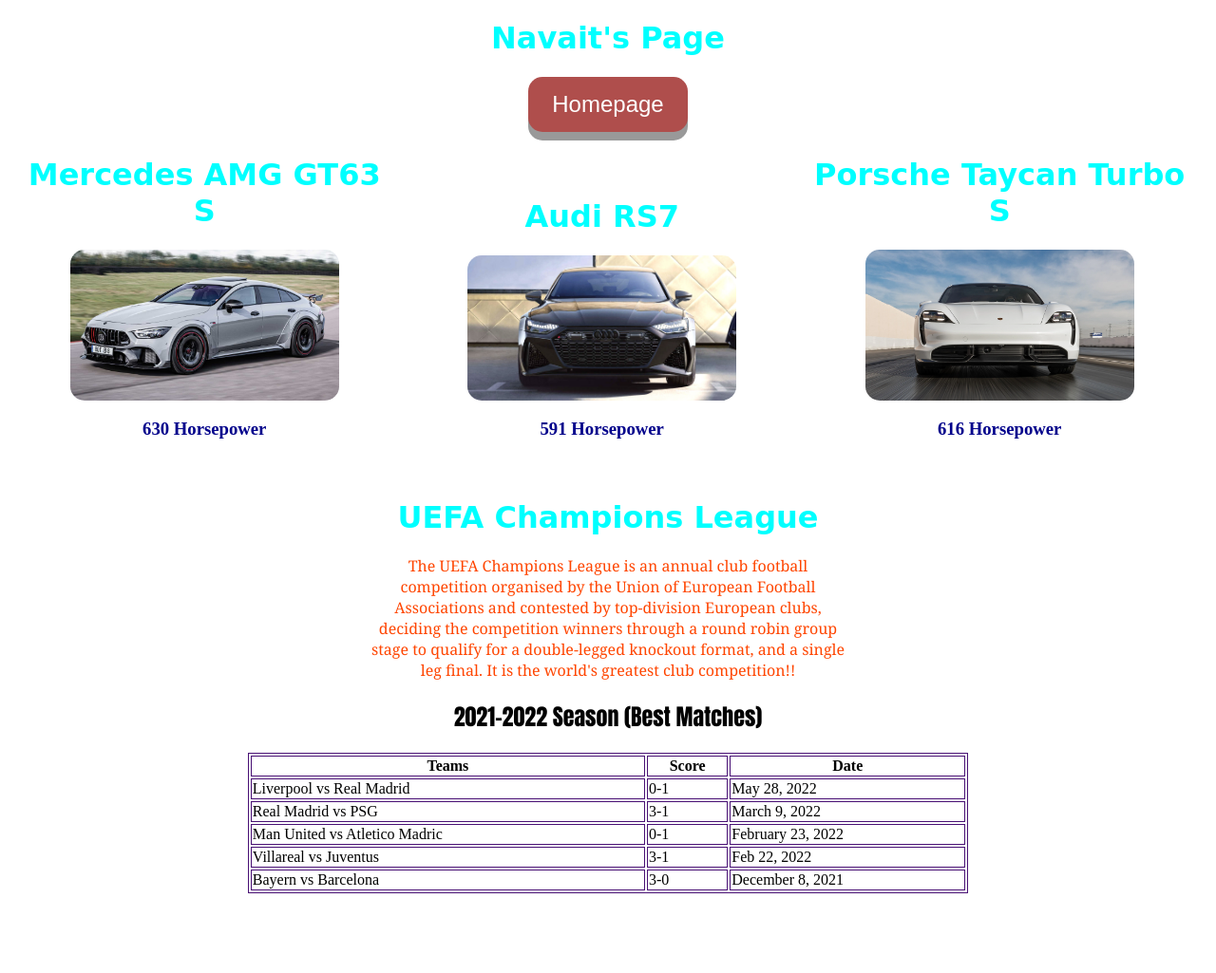
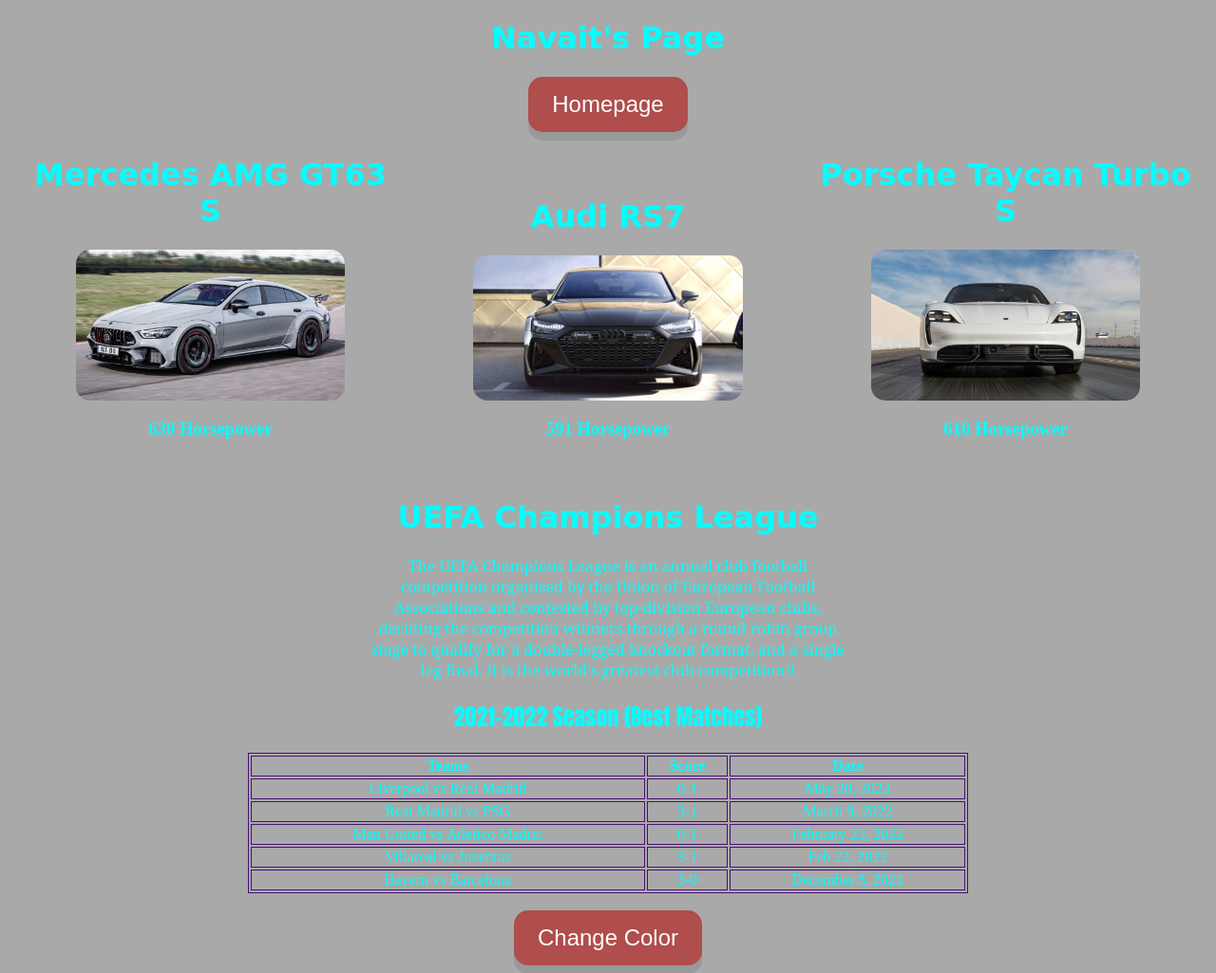
Before and after one commit to nk0311/Assignment_1, a plain HTML site: page navait.html in a window 1280 px wide. Shown: the whole page at 95% size. Before the commit the page ends 949 px from the top, so only its background shows below. Drawn offline with Linux system fonts and the light colour scheme.

Commit message:
added change color button

```diff
--- a/css/navait.css
+++ b/css/navait.css
@@ -45,11 +45,11 @@
 
 h1 {
   font-family: cursive;
-  color: aqua;
+
 }
 
 h3 {
-  color: darkblue;
+
   text-align: center;
 }
 
@@ -58,7 +58,7 @@
   margin-left: 30%;
   margin-right: 30%;
   font-family: Cambria, Cochin, Georgia, Times, 'Times New Roman', serif;
-  color: orangered;
+
 }
 
 table, th, td {
@@ -69,9 +69,17 @@
 table {
   width: 60%;
 
+
 }
 
 h2 {
+
   text-align: center;
   font-family: Impact, Haettenschweiler, 'Arial Narrow Bold', sans-serif;
 }
+
+body {
+  text-align: center;
+  color: aqua;
+  background-color: darkgrey;
+}
--- a/navait.html
+++ b/navait.html
@@ -86,5 +86,11 @@
           </tr>
       </table>
 
+    </br>
+
+      <button onclick="changeColor()">Change Color</button>
+
+      <script src="script.js"></script>
+
 </body>
 </html>
--- a/script.js
+++ b/script.js
@@ -0,0 +1,10 @@
+"use strict";
+
+function changeColor() {
+	let color = document.body.style.color;
+	if (color === 'aqua') {
+		document.body.style.color = 'orange';
+	} else {
+		document.body.style.color = 'aqua';
+	}
+}
```
